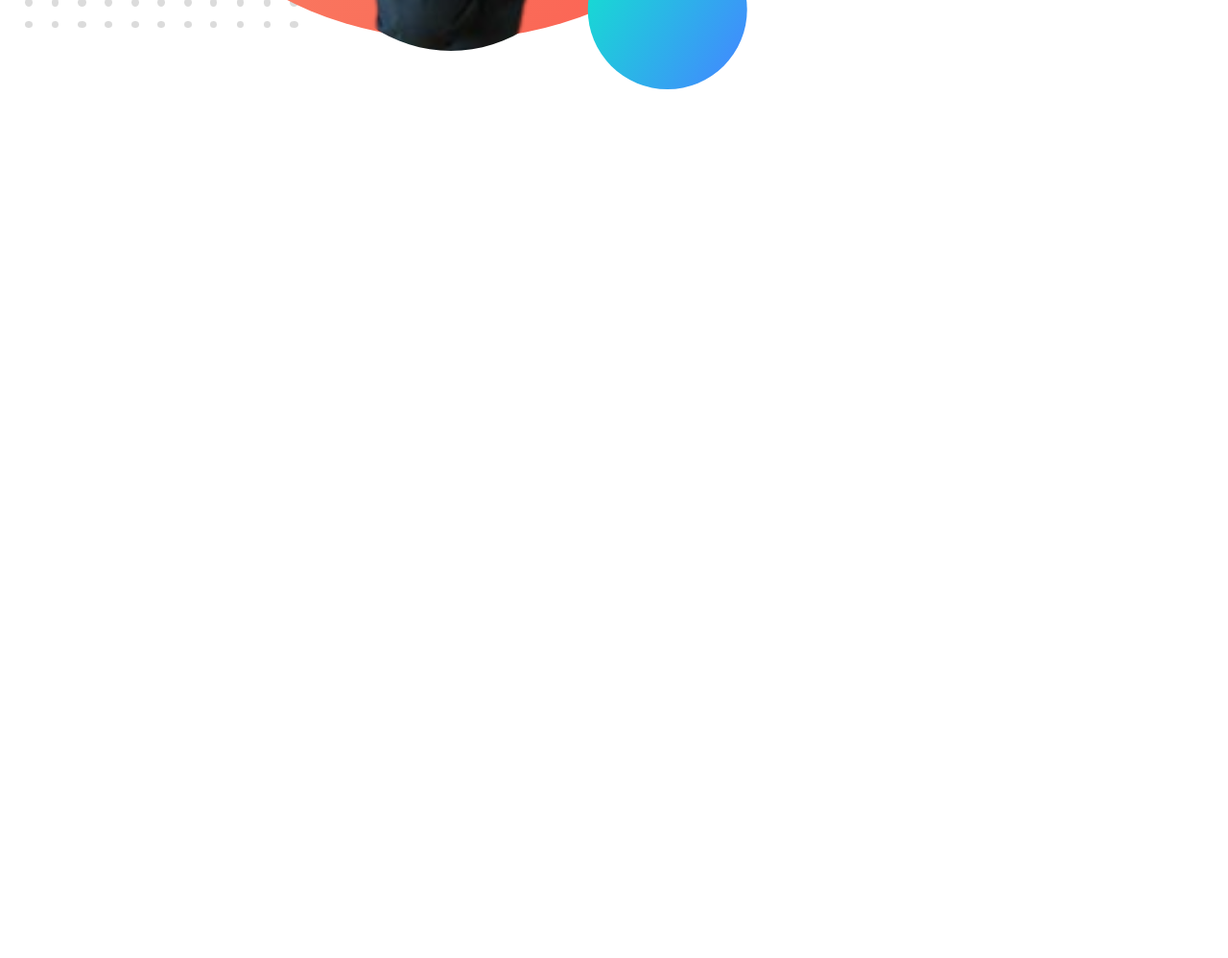
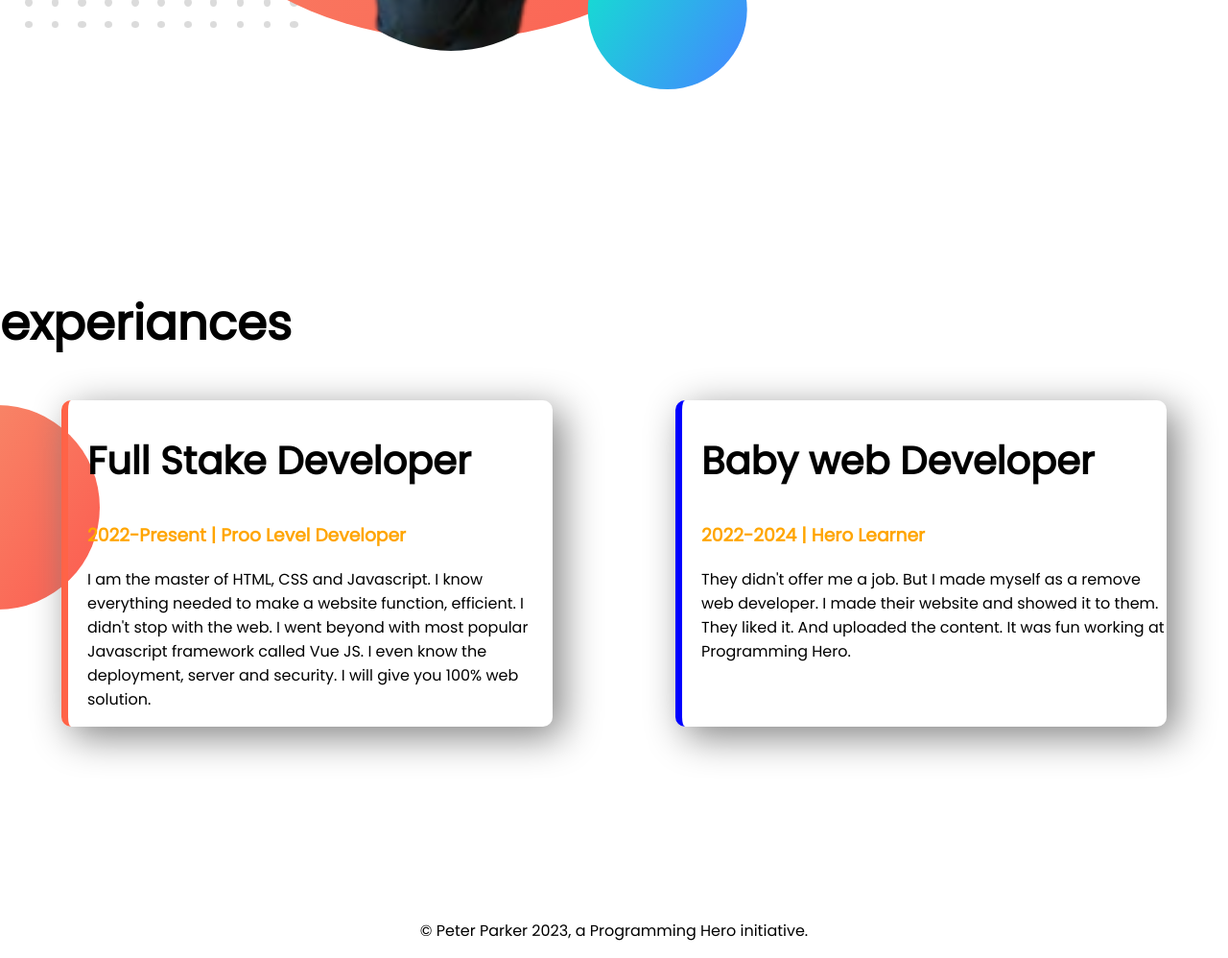
Before and after one commit to faysalahmmed008/developer-portfolio, a plain HTML site: page index.html in a window 1280 px wide. Shown: the part 1629-2627 px from the top of the page at 96% size. Before the commit the page ends 1929 px from the top, so only its background shows below. Drawn offline with Linux system fonts and the light colour scheme.

Commit message:
styled borde and footer added

```diff
--- a/index.html
+++ b/index.html
@@ -14,7 +14,7 @@
 </head>
 
 <body>
-    <section class="top-banner">
+    <section class="top-banner flexible-container">
         <div class="half-width">
             <h1>Welcome To</h1>
             <h1><span class="orange-color">Md Faysal Ahmmed</span> World!</h1>
@@ -30,7 +30,7 @@
         <div class="half-width"><img src="images/ahmmed.png" alt="">
         </div>
     </section>
-    <section class="dream-big">
+    <section class="dream-big flexible-container">
         <div class="half-width">
             <img src="images/faysal-1.png" alt="">
         </div>
@@ -42,6 +42,30 @@
             <a class="link-button" target="_blank" href="https://www.facebook.com/FaysalAhmed008">DOWNLOAD RESUME</a>
         </div>
     </section>
+    <section class="experiance-area">
+        <h1>experiances</h1>
+        <div class="flexible-container">
+            <div id="full-stake-developer" class="experiance-item">
+                <h2>Full Stake Developer</h2>
+                <h3 class="orange-color">2022-Present | Proo Level Developer</h3>
+                <p>I am the master of HTML, CSS and Javascript. I know everything needed to make a website function,
+                    efficient. I didn't stop with the web. I went beyond with most popular Javascript framework called
+                    Vue
+                    JS. I even know the deployment, server and security. I will give you 100% web solution.</p>
+            </div>
+            <div id="baby-web-developer" class="experiance-item">
+                <h2>Baby web Developer</h2>
+                <h3 class="orange-color">2022-2024 | Hero Learner</h3>
+                <p>They didn't offer me a job. But I made myself as a remove web developer. I made their website and
+                    showed
+                    it to them. They liked it. And uploaded the content. It was fun working at Programming Hero.</p>
+            </div>
+        </div>
+
+    </section>
 </body>
+<footer>
+    <p>© Peter Parker 2023, a Programming Hero initiative.</p>
+</footer>
 
 </html>
--- a/style.css
+++ b/style.css
@@ -7,11 +7,15 @@ h1 {
     font-size: 50px;
 }
 
+h2 {
+    font-size: 40px;
+}
+
 .orange-color {
     color: orange;
 }
 
-section {
+.flexible-container {
     display: flex;
     margin-bottom: 200px;
 }
@@ -19,6 +23,7 @@ section {
 .half-width {
     width: 50%;
     padding-left: 2%;
+
 
 }
 
@@ -46,3 +51,31 @@ section {
     background-repeat: no-repeat;
     background-position: right;
 }
+
+.experiance-area {
+    background-image: url(images/exp-bg.png);
+    background-repeat: no-repeat;
+    background-position: left;
+}
+
+.experiance-item {
+    width: 40%;
+    margin-right: 5%;
+    margin-left: 5%;
+    border-radius: 10px;
+    padding-left: 20px;
+    box-shadow: 10px 10px 40px gray;
+
+}
+
+#full-stake-developer {
+    border-left: 7px solid tomato;
+}
+
+#baby-web-developer {
+    border-left: 7px solid blue;
+}
+
+footer p {
+    text-align: center;
+}
```
